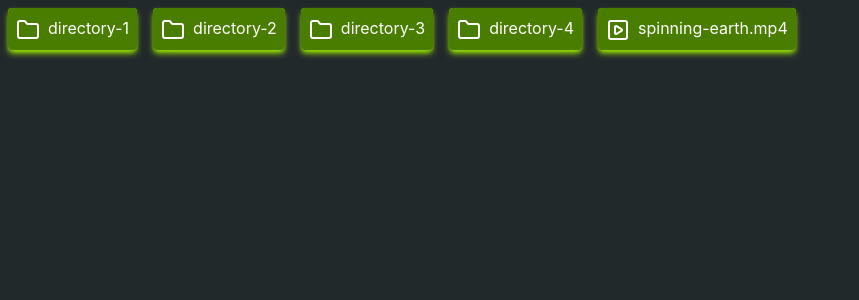
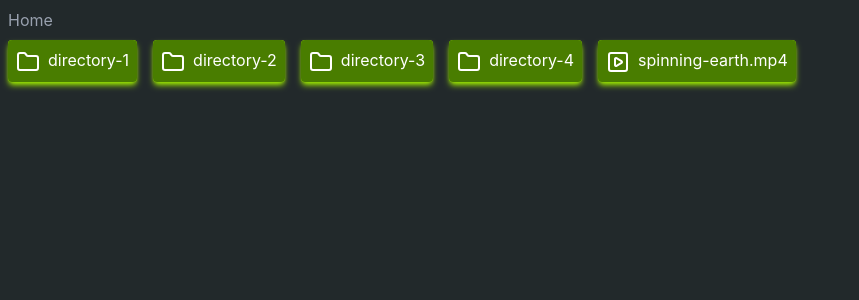
Before and after one commit to scottjoe1996/video-viewer, a React (Vite) app: page /catalogue in a window 1280 px wide. Shown: the top 300 px of the page, without its empty margins (0-859 px from the left). Built offline with nearby package versions, Linux system fonts and the light colour scheme.

Commit message:
added breadcrumbs to app

```diff
--- a/src/App.tsx
+++ b/src/App.tsx
@@ -5,12 +5,14 @@ import CataloguePage from "./pages/CataloguePage";
 import NotFoundPage from "./pages/NotFoundPage";
 import LoadingSpinner from "./components/LoadingSpinner";
 import VideoPage from "./pages/VideoPage";
+import CatalogueLayout from "./layouts/CatalogueLayout";
 
 function App() {
   return (
     <div className="bg-mist-800 p-2 h-screen">
       <Routes>
         <Route path="/" element={<Navigate to="/catalogue" />} />
+        <Route element={<CatalogueLayout />}>
           <Route
             path="/catalogue/*"
             element={
@@ -19,7 +21,9 @@ function App() {
               </Suspense>
             }
           />
+          <Route path="/video/" element={<Navigate to="/catalogue" />} />
           <Route path="/video/*" element={<VideoPage />} />
+        </Route>
         <Route path="*" element={<NotFoundPage />} />
       </Routes>
     </div>
--- /dev/null
+++ b/src/layouts/CatalogueLayout.tsx
@@ -0,0 +1,61 @@
+import React from "react";
+import { NavLink, Outlet, useParams } from "react-router";
+import { ChevronRight } from "lucide-react";
+
+const Breadcrumb: React.FC<{ current?: boolean; path: string; to: string }> = ({
+  current = false,
+  path,
+  to,
+}) => {
+  {
+    return current ? (
+      <span aria-current>{path}</span>
+    ) : (
+      <NavLink
+        className="hover:text-white focus:text-white focus:outline-none"
+        to={to}
+      >
+        {path}
+      </NavLink>
+    );
+  }
+};
+
+const CatalogueLayout: React.FC = () => {
+  const { "*": path } = useParams();
+
+  const pathSegments = path ? path.split("/") : [];
+
+  return (
+    <>
+      <nav className="mb-2">
+        <ol className="flex items-center text-gray-400">
+          <li>
+            <Breadcrumb
+              to="/catalogue"
+              path="Home"
+              current={pathSegments.length === 0}
+            />
+          </li>
+          {pathSegments.map((path, index) => {
+            const isLast = pathSegments.length - 1 === index;
+
+            return (
+              <li key={path} className="inline-flex items-center">
+                <ChevronRight />
+                <Breadcrumb
+                  to={`/catalogue/${pathSegments.slice(0, index + 1).join("/")}`}
+                  path={path}
+                  current={isLast}
+                />
+              </li>
+            );
+          })}
+        </ol>
+      </nav>
+      <Outlet />
+    </>
+  );
+};
+
+export default CatalogueLayout;
```
Lines whose indentation alone changed are shown as unchanged.
